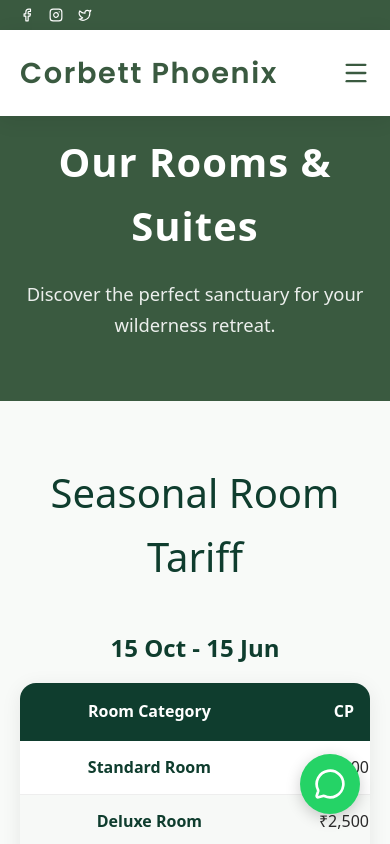
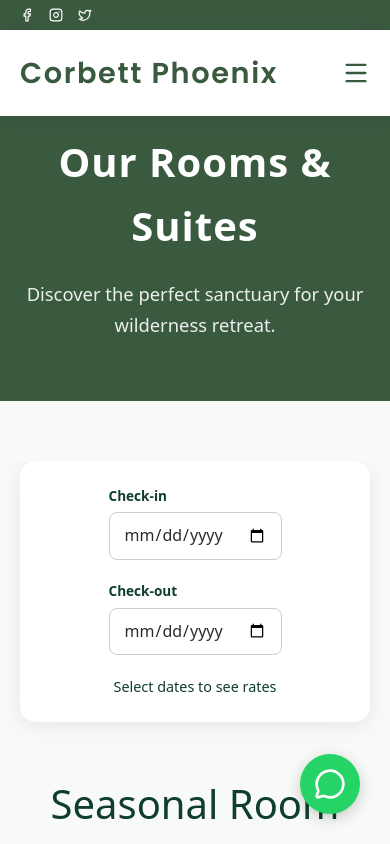
Before and after one commit to Aegis76/Corbett-Phoenix, a React (Vite) app: page /rooms in a window 390 px wide. Shown: the top 844 px of the page. Built offline with nearby package versions, Linux system fonts and the light colour scheme.

Commit message:
Update Rooms component for seasonal pricing
Refactor room plans to include seasonal pricing and improve date handling.

```diff
--- a/src/pages/Rooms.jsx
+++ b/src/pages/Rooms.jsx
@@ -1,8 +1,26 @@
-import React from "react";
+import React, { useState } from "react";
 import RoomCard from "../components/RoomCard";
 import CTASection from "../components/CTASection";
 
-/* ---------- ROOM CARD DATA ---------- */
+/* ---------- DATE / SEASON HELPERS ---------- */
+const parseDate = (str) => {
+  const [y, m, d] = str.split("-").map(Number);
+  return new Date(y, m - 1, d); // local midnight, avoids TZ off-by-one
+};
+const getSeason = (date) => {
+  const m = date.getMonth();
+  const day = date.getDate();
+  const afterJun16 = m > 5 || (m === 5 && day >= 16);
+  const beforeOct15 = m < 9 || (m === 9 && day <= 14);
+  return afterJun16 && beforeOct15 ? "off" : "peak"; // off = 16 Jun–14 Oct
+};
+const nightsBetween = (ci, co) => {
+  if (!ci || !co) return 0;
+  const n = Math.round((parseDate(co) - parseDate(ci)) / 86400000);
+  return n > 0 ? n : 0;
+};
+
+/* ---------- SINGLE SOURCE OF TRUTH ---------- */
 const allRooms = [
   {
     id: 1,
@@ -10,226 +28,141 @@
     description: "AC Single Bedrooms – Private, Comfortable, and Cool",
     image: "/HotelImages/DeluxeRoom.jpeg",
     plans: [
-      {
-        id: "d1",
-        type: "CP",
-        name: "CP Plan",
-        price: "1500",
-        inclusions: ["Free WiFi", "AC", "TV", "Electric Kettle"],
-        cancellation: "Non-Refundable",
-      },
-      {
-        id: "d2",
-        type: "MAP",
-        name: "MAP Plan",
-        price: "2000",
-        inclusions: ["Free WiFi", "AC", "TV", "Electric Kettle"],
-        cancellation: "Free cancellation before 48 hours",
-      },
-      {
-        id: "d3",
-        type: "AP",
-        name: "AP Plan",
-        price: "2500",
-        inclusions: ["Free WiFi", "AC", "TV", "Electric Kettle"],
-        cancellation: "Free cancellation before 48 hours",
-      },
+      { id: "d1", type: "CP", name: "CP Plan", inclusions: ["Free WiFi", "AC", "TV", "Electric Kettle"], cancellation: "Non-Refundable", prices: { peak: 1500, off: 700 } },
+      { id: "d2", type: "MAP", name: "MAP Plan", inclusions: ["Free WiFi", "AC", "TV", "Electric Kettle"], cancellation: "Free cancellation before 48 hours", prices: { peak: 2000, off: 1200 } },
+      { id: "d3", type: "AP", name: "AP Plan", inclusions: ["Free WiFi", "AC", "TV", "Electric Kettle"], cancellation: "Free cancellation before 48 hours", prices: { peak: 2500, off: 1700 } },
     ],
   },
-
   {
     id: 2,
     name: "Deluxe Room",
-    description:
-      "Experience luxury with our premium rooms featuring private balconies overlooking the forest.",
+    description: "Experience luxury with our premium rooms featuring private balconies overlooking the forest.",
     image: "/HotelImages/PremiumRoom.jpeg",
     plans: [
-      {
-        id: "p1",
-        type: "CP",
-        name: "CP Plan",
-        price: "2500",
-        inclusions: ["Forest View", "Free WiFi", "AC", "TV"],
-        cancellation: "Non-Refundable",
-      },
-      {
-        id: "p2",
-        type: "MAP",
-        name: "MAP Plan",
-        price: "3000",
-        inclusions: ["Breakfast included", "Forest View", "Free WiFi"],
-        cancellation: "Free cancellation before 48 hours",
-      },
-      {
-        id: "p3",
-        type: "AP",
-        name: "AP Plan",
-        price: "3500",
-        inclusions: ["Breakfast & Dinner", "Forest View", "Free WiFi"],
-        cancellation: "Free cancellation before 48 hours",
-      },
+      { id: "p1", type: "CP", name: "CP Plan", inclusions: ["Forest View", "Free WiFi", "AC", "TV"], cancellation: "Non-Refundable", prices: { peak: 2500, off: 1500 } },
+      { id: "p2", type: "MAP", name: "MAP Plan", inclusions: ["Breakfast included", "Forest View", "Free WiFi"], cancellation: "Free cancellation before 48 hours", prices: { peak: 3000, off: 2000 } },
+      { id: "p3", type: "AP", name: "AP Plan", inclusions: ["Breakfast & Dinner", "Forest View", "Free WiFi"], cancellation: "Free cancellation before 48 hours", prices: { peak: 3500, off: 2500 } },
     ],
   },
-
   {
     id: 3,
     name: "Family Suite",
-    description:
-      "Ideal for families with spacious rooms and a common living area.",
+    description: "Ideal for families with spacious rooms and a common living area.",
     image: "/HotelImages/PremiumRoom.jpeg",
     plans: [
-      {
-        id: "f1",
-        type: "CP",
-        name: "CP Plan",
-        price: "5000",
-        inclusions: ["2 Bedrooms", "Living Area", "Free WiFi", "AC"],
-        cancellation: "Non-Refundable",
-      },
-      {
-        id: "f2",
-        type: "MAP",
-        name: "MAP Plan",
-        price: "6000",
-        inclusions: ["Breakfast included", "2 Bedrooms", "Living Area"],
-        cancellation: "Free cancellation before 48 hours",
-      },
-      {
-        id: "f3",
-        type: "AP",
-        name: "AP Plan",
-        price: "7000",
-        inclusions: [
-          "Breakfast, Lunch & Dinner",
-          "2 Bedrooms",
-          "Living Area",
-        ],
-        cancellation: "Free cancellation before 48 hours",
-      },
+      { id: "f1", type: "CP", name: "CP Plan", inclusions: ["2 Bedrooms", "Living Area", "Free WiFi", "AC"], cancellation: "Non-Refundable", prices: { peak: 5000, off: 3000 } },
+      { id: "f2", type: "MAP", name: "MAP Plan", inclusions: ["Breakfast included", "2 Bedrooms", "Living Area"], cancellation: "Free cancellation before 48 hours", prices: { peak: 6000, off: 4000 } },
+      { id: "f3", type: "AP", name: "AP Plan", inclusions: ["Breakfast, Lunch & Dinner", "2 Bedrooms", "Living Area"], cancellation: "Free cancellation before 48 hours", prices: { peak: 7000, off: 5000 } },
     ],
   },
 ];
 
-/* ---------- SEASONAL TARIFF TABLE ---------- */
-const seasonalTariffs = [
-  {
-    period: "15 Oct - 15 Jun",
-    rows: [
-      { category: "Standard Room", cp: 1500, map: 2000, ap: 2500 },
-      { category: "Deluxe Room", cp: 2500, map: 3000, ap: 3500 },
-      { category: "Family Suite", cp: 5000, map: 6000, ap: 7000 },
-    ],
-  },
-  {
-    period: "16 Jun - 14 Oct",
-    rows: [
-      { category: "Standard Room", cp: 700, map: 1200, ap: 1700 },
-      { category: "Deluxe Room", cp: 1500, map: 2000, ap: 2500 },
-      { category: "Family Suite", cp: 3000, map: 4000, ap: 5000 },
-    ],
-  },
+/* ---------- TABLE DERIVED FROM allRooms ---------- */
+const SEASON_META = [
+  { key: "peak", label: "Peak Season", period: "15 Oct – 15 Jun" },
+  { key: "off", label: "Off Season", period: "16 Jun – 14 Oct" },
 ];
+const priceOf = (room, type, key) =>
+  room.plans.find((p) => p.type === type).prices[key];
+const seasonalTariffs = SEASON_META.map((s) => ({
+  key: s.key,
+  label: s.label,
+  period: s.period,
+  rows: allRooms.map((r) => ({
+    category: r.name,
+    cp: priceOf(r, "CP", s.key),
+    map: priceOf(r, "MAP", s.key),
+    ap: priceOf(r, "AP", s.key),
+  })),
+}));
 
 /* ---------- STYLES ---------- */
-const tableContainerStyle = {
-  backgroundColor: "#fff",
-  borderRadius: "16px",
-  overflow: "hidden",
-  boxShadow: "0 4px 20px rgba(0,0,0,0.08)",
-  marginBottom: "40px",
-};
-
-const tariffTitleStyle = {
-  textAlign: "center",
-  marginBottom: "40px",
-  fontSize: "2.5rem",
-  color: "#0f3d2e",
-};
-
-const seasonHeadingStyle = {
-  textAlign: "center",
-  marginBottom: "16px",
-  color: "#0f3d2e",
-  fontSize: "1.5rem",
-  fontWeight: "700",
-};
-
-const thStyle = {
-  padding: "16px",
-  backgroundColor: "#0f3d2e",
-  color: "#fff",
-  fontWeight: "600",
-};
-
-const tdStyle = {
-  padding: "14px",
-  borderBottom: "1px solid #eee",
-};
+const tableContainerStyle = { backgroundColor: "#fff", borderRadius: "16px", overflow: "hidden", boxShadow: "0 4px 20px rgba(0,0,0,0.08)", marginBottom: "40px" };
+const tariffTitleStyle = { textAlign: "center", marginBottom: "40px", fontSize: "2.5rem", color: "#0f3d2e" };
+const seasonHeadingStyle = { textAlign: "center", marginBottom: "16px", color: "#0f3d2e", fontSize: "1.5rem", fontWeight: "700" };
+const thStyle = { padding: "16px", backgroundColor: "#0f3d2e", color: "#fff", fontWeight: "600" };
+const tdStyle = { padding: "14px", borderBottom: "1px solid #eee" };
+const dateBarStyle = { display: "flex", flexWrap: "wrap", gap: "20px", justifyContent: "center", alignItems: "flex-end", maxWidth: "720px", margin: "0 auto 50px", background: "#fff", padding: "24px", borderRadius: "16px", boxShadow: "0 4px 20px rgba(0,0,0,0.08)" };
+const dateFieldStyle = { display: "flex", flexDirection: "column", gap: "6px" };
+const dateLabelStyle = { fontSize: "0.85rem", fontWeight: 600, color: "#0f3d2e" };
+const dateInputStyle = { padding: "10px 14px", border: "1px solid #ccc", borderRadius: "8px", fontSize: "1rem" };
 
 const Rooms = () => {
+  const today = new Date().toISOString().slice(0, 10);
+  const [checkIn, setCheckIn] = useState("");
+  const [checkOut, setCheckOut] = useState("");
+
+  const activeSeason = checkIn ? getSeason(parseDate(checkIn)) : null;
+  const nights = nightsBetween(checkIn, checkOut);
+
   return (
     <main>
-      {/* Hero Section */}
-      <section
-        className="section-padding"
-        style={{
-          backgroundColor: "var(--primary)",
-          color: "#fff",
-          textAlign: "center",
-        }}
-      >
+      {/* Hero */}
+      <section className="section-padding" style={{ backgroundColor: "var(--primary)", color: "#fff", textAlign: "center" }}>
         <div className="container">
-          <h1
-            style={{
-              fontSize: "clamp(2.5rem, 5vw, 4rem)",
-              marginBottom: "20px",
-              fontWeight: "700",
-              letterSpacing: "1px",
-            }}
-          >
+          <h1 style={{ fontSize: "clamp(2.5rem, 5vw, 4rem)", marginBottom: "20px", fontWeight: "700", letterSpacing: "1px" }}>
             Our Rooms & Suites
           </h1>
-
-          <p
-            style={{
-              fontSize: "1.15rem",
-              maxWidth: "700px",
-              margin: "0 auto",
-              opacity: 0.9,
-              lineHeight: "1.7",
-            }}
-          >
+          <p style={{ fontSize: "1.15rem", maxWidth: "700px", margin: "0 auto", opacity: 0.9, lineHeight: "1.7" }}>
             Discover the perfect sanctuary for your wilderness retreat.
           </p>
         </div>
       </section>
 
-      {/* Seasonal Tariff Section */}
-      <section
-        className="section-padding"
-        style={{ backgroundColor: "#f8faf8" }}
-      >
+      {/* Date + Seasonal Tariff */}
+      <section className="section-padding" style={{ backgroundColor: "#f8faf8" }}>
         <div className="container">
-          <h2 style={tariffTitleStyle}>
-            Seasonal Room Tariff
-          </h2>
+          {/* Date selector */}
+          <div style={dateBarStyle}>
+            <div style={dateFieldStyle}>
+              <label style={dateLabelStyle}>Check-in</label>
+              <input
+                type="date"
+                min={today}
+                value={checkIn}
+                style={dateInputStyle}
+                onChange={(e) => {
+                  setCheckIn(e.target.value);
+                  if (checkOut && e.target.value >= checkOut) setCheckOut("");
+                }}
+              />
+            </div>
+            <div style={dateFieldStyle}>
+              <label style={dateLabelStyle}>Check-out</label>
+              <input
+                type="date"
+                min={checkIn || today}
+                value={checkOut}
+                style={dateInputStyle}
+                onChange={(e) => setCheckOut(e.target.value)}
+              />
+            </div>
+            <div style={{ ...dateFieldStyle, justifyContent: "flex-end" }}>
+              <span style={{ fontSize: "0.9rem", color: "#0f3d2e" }}>
+                {activeSeason
+                  ? `${SEASON_META.find((s) => s.key === activeSeason).label}${nights ? ` · ${nights} night${nights > 1 ? "s" : ""}` : ""}`
+                  : "Select dates to see rates"}
+              </span>
+            </div>
+          </div>
 
-          {seasonalTariffs.map((season) => (
-            <div key={season.period}>
+          <h2 style={tariffTitleStyle}>Seasonal Room Tariff</h2>
+
+          {seasonalTariffs.map((season) => {
+            const isActive = season.key === activeSeason;
+            return (
+              <div key={season.key}>
                 <h3 style={seasonHeadingStyle}>
                   {season.period}
+                  {isActive && (
+                    <span style={{ marginLeft: "10px", fontSize: "0.8rem", background: "#0f3d2e", color: "#fff", padding: "3px 10px", borderRadius: "20px", verticalAlign: "middle" }}>
+                      Your dates
+                    </span>
+                  )}
                 </h3>
-
-              <div style={tableContainerStyle}>
+                <div style={{ ...tableContainerStyle, outline: isActive ? "2px solid #0f3d2e" : "none" }}>
                   <div style={{ overflowX: "auto" }}>
-                  <table
-                    style={{
-                      width: "100%",
-                      borderCollapse: "collapse",
-                      textAlign: "center",
-                      minWidth: "650px",
-                    }}
-                  >
+                    <table style={{ width: "100%", borderCollapse: "collapse", textAlign: "center", minWidth: "650px" }}>
                       <thead>
                         <tr>
                           <th style={thStyle}>Room Category</th>
@@ -238,39 +171,13 @@
                           <th style={thStyle}>AP</th>
                         </tr>
                       </thead>
-
                       <tbody>
                         {season.rows.map((row, index) => (
-                        <tr
-                          key={`${season.period}-${row.category}`}
-                          style={{
-                            backgroundColor:
-                              index % 2 === 0
-                                ? "#ffffff"
-                                : "#f7f9f7",
-                          }}
-                        >
-                          <td
-                            style={{
-                              ...tdStyle,
-                              fontWeight: "600",
-                              color: "#0f3d2e",
-                            }}
-                          >
-                            {row.category}
-                          </td>
-
-                          <td style={tdStyle}>
-                            ₹{row.cp.toLocaleString()}
-                          </td>
-
-                          <td style={tdStyle}>
-                            ₹{row.map.toLocaleString()}
-                          </td>
-
-                          <td style={tdStyle}>
-                            ₹{row.ap.toLocaleString()}
-                          </td>
+                          <tr key={`${season.key}-${row.category}`} style={{ backgroundColor: index % 2 === 0 ? "#ffffff" : "#f7f9f7" }}>
+                            <td style={{ ...tdStyle, fontWeight: "600", color: "#0f3d2e" }}>{row.category}</td>
+                            <td style={tdStyle}>₹{row.cp.toLocaleString()}</td>
+                            <td style={tdStyle}>₹{row.map.toLocaleString()}</td>
+                            <td style={tdStyle}>₹{row.ap.toLocaleString()}</td>
                           </tr>
                         ))}
                       </tbody>
@@ -278,7 +185,8 @@
                   </div>
                 </div>
               </div>
-          ))}
+            );
+          })}
         </div>
       </section>
 
@@ -287,10 +195,7 @@
         <div className="container">
           <div className="room-list">
             {allRooms.map((room) => (
-              <RoomCard
-                key={room.id}
-                room={room}
-              />
+              <RoomCard key={room.id} room={room} season={activeSeason} nights={nights} />
             ))}
           </div>
         </div>
```
Lines whose indentation alone changed are shown as unchanged.
